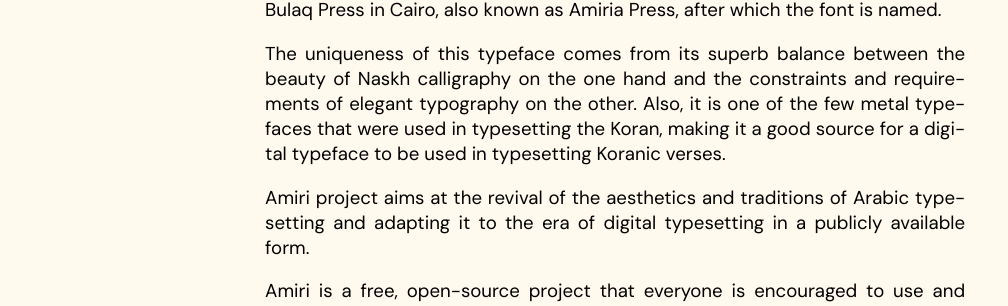
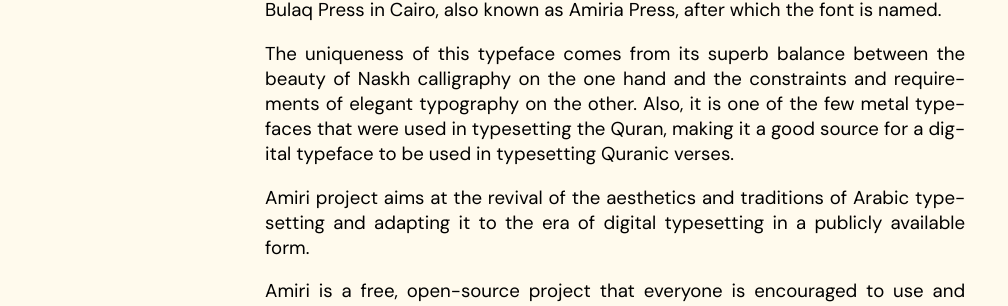
Before and after one commit to aliftype/aliftype.github.io, a Jekyll site: the page built from amiri/english.md, in a window 1280 px wide and 900 px high, scrolled down 640 px. Shown: the part 219-525 px from the top of the window, without its empty margins (0-1008 px from the left). Built offline with Jekyll 4.4.1, drawn with Linux system fonts in a browser that asks for light colours.

Commit message:
Spell Quran more conventionally

```diff
--- a/amiri/english.md
+++ b/amiri/english.md
@@ -12,7 +12,7 @@
 
 Amiri is a revival of the beautiful typeface pioneered in the early 20<sup>th</sup> century by Bulaq Press in Cairo, also known as Amiria Press, after which the font is named.
 
-The uniqueness of this typeface comes from its superb balance between the beauty of Naskh calligraphy on the one hand and the constraints and requirements of elegant typography on the other. Also, it is one of the few metal typefaces that were used in typesetting the Koran, making it a good source for a digital typeface to be used in typesetting Koranic verses.
+The uniqueness of this typeface comes from its superb balance between the beauty of Naskh calligraphy on the one hand and the constraints and requirements of elegant typography on the other. Also, it is one of the few metal typefaces that were used in typesetting the Quran, making it a good source for a digital typeface to be used in typesetting Quranic verses.
 
 Amiri project aims at the revival of the aesthetics and traditions of Arabic typesetting and adapting it to the era of digital typesetting in a publicly available form.
 
```
